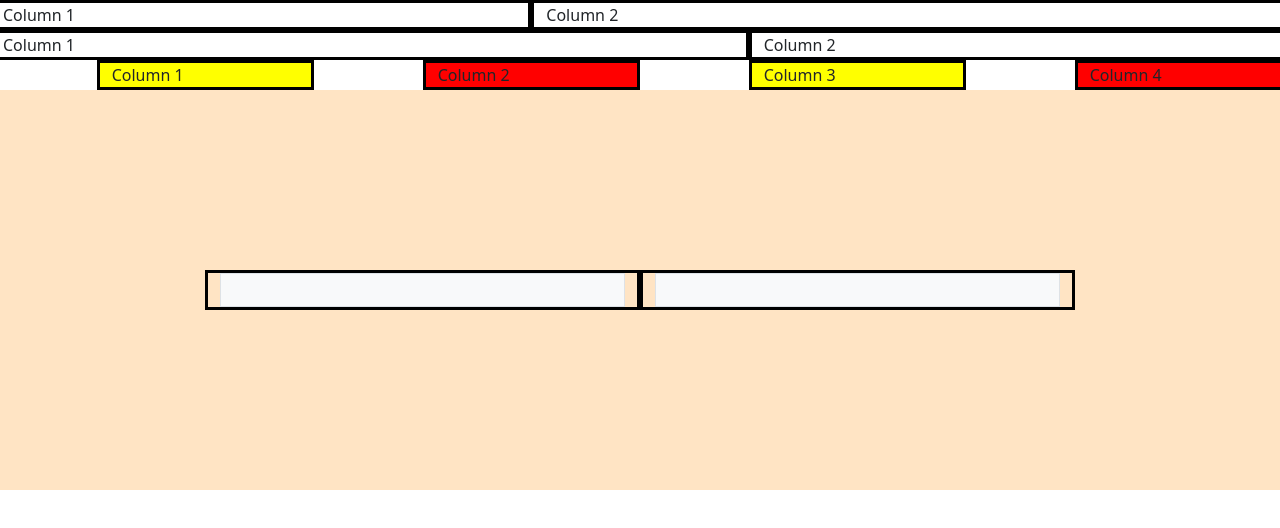
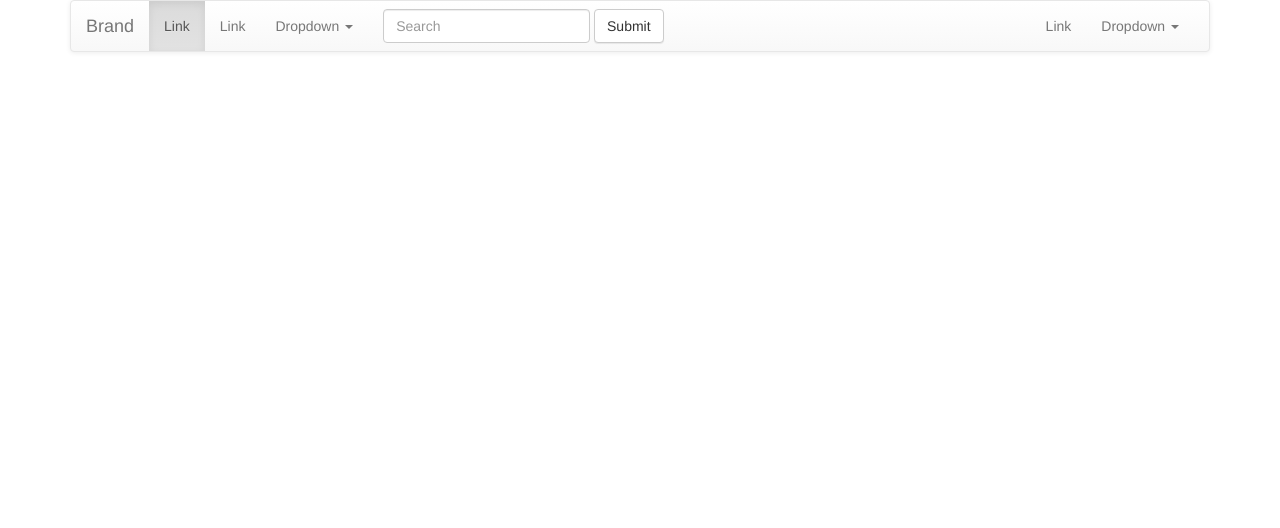
Before and after one commit to Mounir-kh/Coursera-module3-solution, a plain HTML site: page index.html in a window 1280 px wide. Drawn offline with nearby package versions, Linux system fonts and the light colour scheme.

Commit message:
navbar added successfuly

```diff
--- a/css/style.css
+++ b/css/style.css
@@ -2,21 +2,3 @@
     margin: 0;
     box-sizing: border-box;
 }
-
-.row>div{
-    border: solid black 3px;
-}
-
-
-.third >:nth-child(even){
-    background-color: red;
-}
-
-.third >:nth-child(odd){
-    background-color: yellow;
-}
-
-.my-custom-row{
-    background-color: bisque;
-    height: 400px;
-}
--- a/index.html
+++ b/index.html
@@ -4,34 +4,71 @@
     <meta charset="UTF-8">
     <meta http-equiv="X-UA-Compatible" content="IE=edge">
     <meta name="viewport" content="width=device-width, initial-scale=1.0">
-    <link rel="stylesheet" href="css/bootstrap.min.css">
     <link rel="stylesheet" href="css/style.css">
+    <link rel="stylesheet" href="https://cdn.jsdelivr.net/npm/bootstrap@3.3.7/dist/css/bootstrap-theme.min.css" integrity="sha384-rHyoN1iRsVXV4nD0JutlnGaslCJuC7uwjduW9SVrLvRYooPp2bWYgmgJQIXwl/Sp" crossorigin="anonymous">
+    <link rel="stylesheet" href="https://cdn.jsdelivr.net/npm/bootstrap@3.3.7/dist/css/bootstrap.min.css" integrity="sha384-BVYiiSIFeK1dGmJRAkycuHAHRg32OmUcww7on3RYdg4Va+PmSTsz/K68vbdEjh4u" crossorigin="anonymous">
     <title>Document</title>
 </head>
 <body>
-    <div class="container_fluide">
-        <div class="row">
-            <div class="col-sm-5 col-md-5 col-lg-5">Column 1</div>
-            <div class="col-sm-7 col-md-7 col-lg-7">Column 2</div>
-        </div>
-        <div class="row">
-            <div class="col-sm-5 order-sm-2">Column 2</div>
-            <div class="col-sm-7 order-sm-1">Column 1</div>
-        </div>
+    <div class="container">
+        <nav class="navbar navbar-default">
+            <div class="container-fluid">
+              <!-- Brand and toggle get grouped for better mobile display -->
+              <div class="navbar-header">
+                <button type="button" class="navbar-toggle collapsed" data-toggle="collapse" data-target="#bs-example-navbar-collapse-1" aria-expanded="false">
+                  <span class="sr-only">Toggle navigation</span>
+                  <span class="icon-bar"></span>
+                  <span class="icon-bar"></span>
+                  <span class="icon-bar"></span>
+                </button>
+                <a class="navbar-brand" href="#">Brand</a>
+              </div>
 
-        <div class="row third">
-            <div class="col offset-sm-1">Column 1</div>
-            <div class="col offset-sm-1">Column 2</div>
-            <div class="col offset-sm-1">Column 3</div>
-            <div class="col offset-sm-1">Column 4</div>
-        </div>
-        <div class="row my-custom-row justify-content-center align-items-center">
-            <div class="col-sm-4"><div class="p-3 border bg-light"></div></div>
-            <div class="col-sm-4">
-                <div class="p-3 border bg-light"></div>
-            </div>
-        </div>
-    </div>
-    <script type="text/javascript" src="JS/jquery-3.6.0.js"></script>
+              <!-- Collect the nav links, forms, and other content for toggling -->
+              <div class="collapse navbar-collapse" id="bs-example-navbar-collapse-1">
+                <ul class="nav navbar-nav">
+                  <li class="active"><a href="#">Link <span class="sr-only">(current)</span></a></li>
+                  <li><a href="#">Link</a></li>
+                  <li class="dropdown">
+                    <a href="#" class="dropdown-toggle" data-toggle="dropdown" role="button" aria-haspopup="true" aria-expanded="false">Dropdown <span class="caret"></span></a>
+                    <ul class="dropdown-menu">
+                      <li><a href="#">Action</a></li>
+                      <li><a href="#">Another action</a></li>
+                      <li><a href="#">Something else here</a></li>
+                      <li role="separator" class="divider"></li>
+                      <li><a href="#">Separated link</a></li>
+                      <li role="separator" class="divider"></li>
+                      <li><a href="#">One more separated link</a></li>
+                    </ul>
+                  </li>
+                </ul>
+                <form class="navbar-form navbar-left">
+                  <div class="form-group">
+                    <input type="text" class="form-control" placeholder="Search">
+                  </div>
+                  <button type="submit" class="btn btn-default">Submit</button>
+                </form>
+                <ul class="nav navbar-nav navbar-right">
+                  <li><a href="#">Link</a></li>
+                  <li class="dropdown">
+                    <a href="#" class="dropdown-toggle" data-toggle="dropdown" role="button" aria-haspopup="true" aria-expanded="false">Dropdown <span class="caret"></span></a>
+                    <ul class="dropdown-menu">
+                      <li><a href="#">Action</a></li>
+                      <li><a href="#">Another action</a></li>
+                      <li><a href="#">Something else here</a></li>
+                      <li role="separator" class="divider"></li>
+                      <li><a href="#">Separated link</a></li>
+                    </ul>
+                  </li>
+                </ul>
+              </div><!-- /.navbar-collapse -->
+            </div><!-- /.container-fluid -->
+          </nav>
+</div>
+
+
+</div>
+<script src="https://cdn.jsdelivr.net/npm/bootstrap@3.3.7/dist/js/bootstrap.min.js" integrity="sha384-Tc5IQib027qvyjSMfHjOMaLkfuWVxZxUPnCJA7l2mCWNIpG9mGCD8wGNIcPD7Txa" crossorigin="anonymous"></script>
+
 </body>
 </html>
```
Also changed, not shown: milky-way-1023340_1920.jpg (added).
